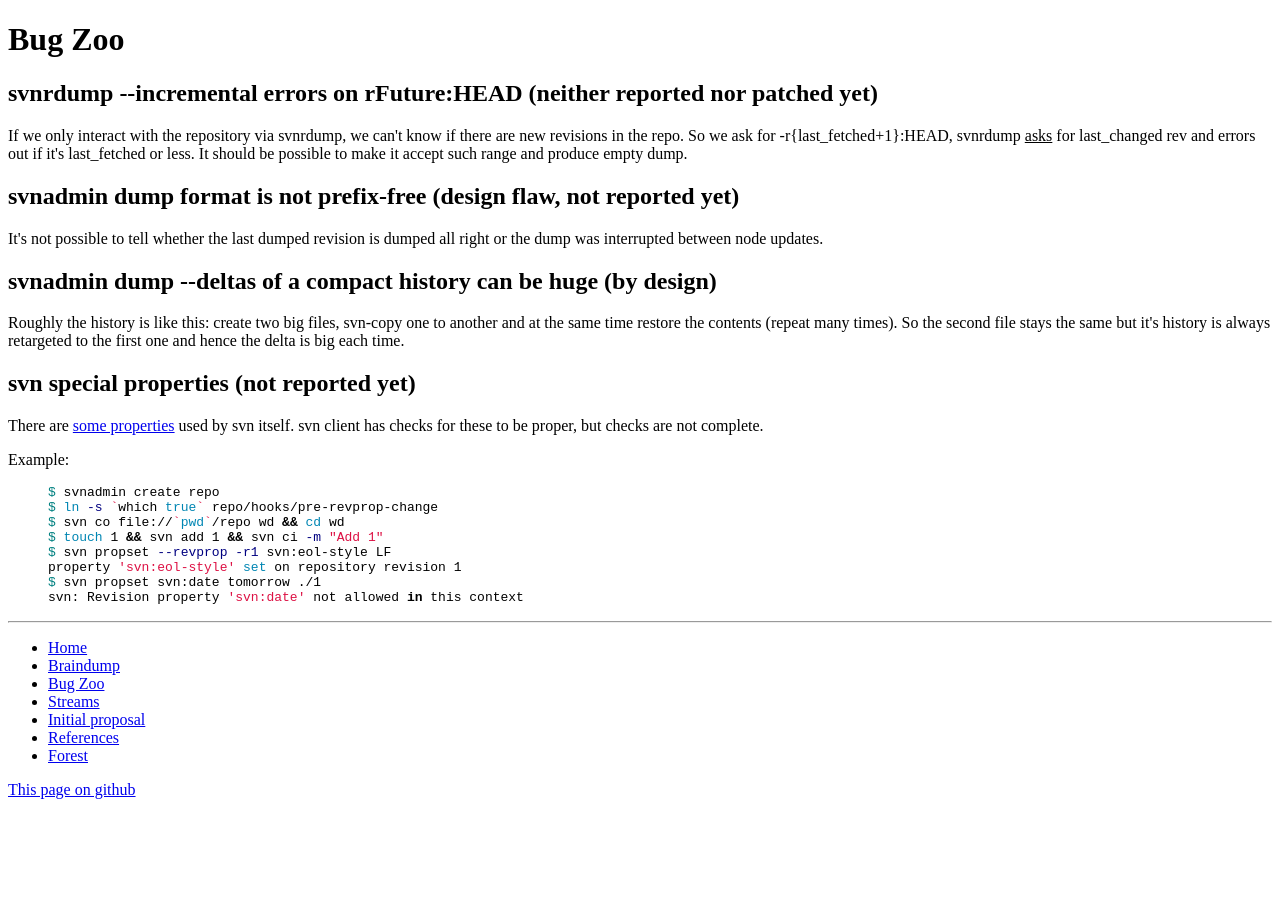
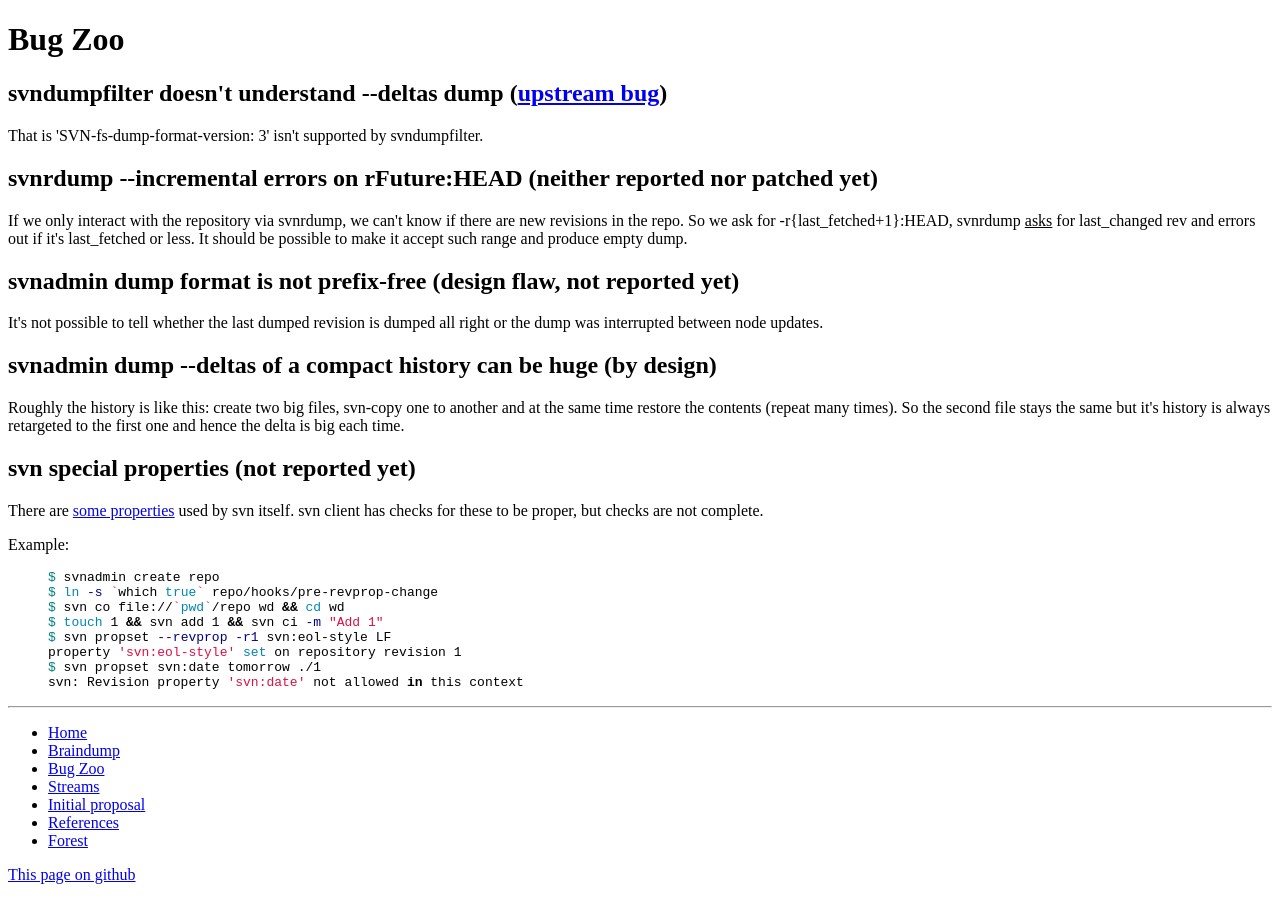
Before and after one commit to divanorama/gsoc11, a Jekyll site: the page built from bugzoo.html, in a window 1280 px wide. Built offline with Jekyll 4.4.1, drawn with Linux system fonts in a browser that asks for light colours.

Commit message:
One more annoying bug is found.

```diff
--- a/bugzoo.html
+++ b/bugzoo.html
@@ -2,6 +2,9 @@
 layout: default
 title: Bug Zoo
 ---
+
+<h2>svndumpfilter doesn't understand --deltas dump (<a href="http://subversion.tigris.org/issues/show_bug.cgi?id=2760">upstream bug</a>)</h2>
+<p>That is 'SVN-fs-dump-format-version: 3' isn't supported by svndumpfilter. </p>
 
 <h2>svnrdump --incremental errors on rFuture:HEAD (neither reported nor patched yet)</h2>
 <p>If we only interact with the repository via svnrdump, we can't know if there are new revisions in the repo.
```
